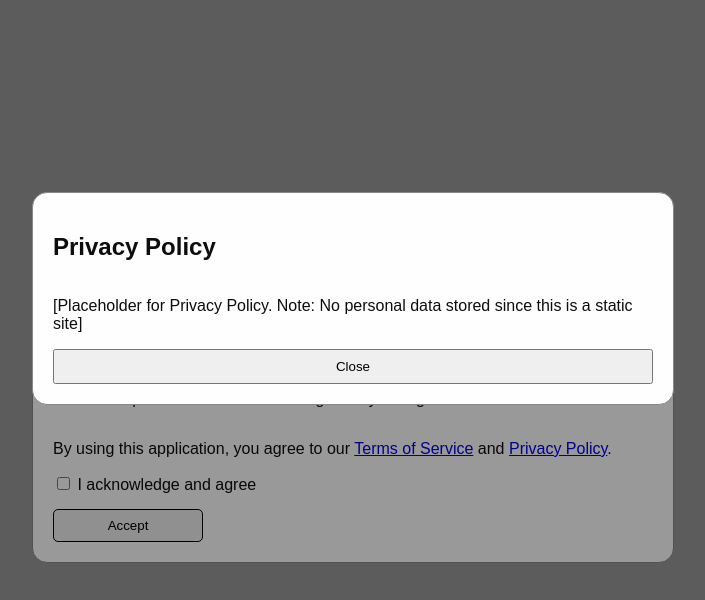
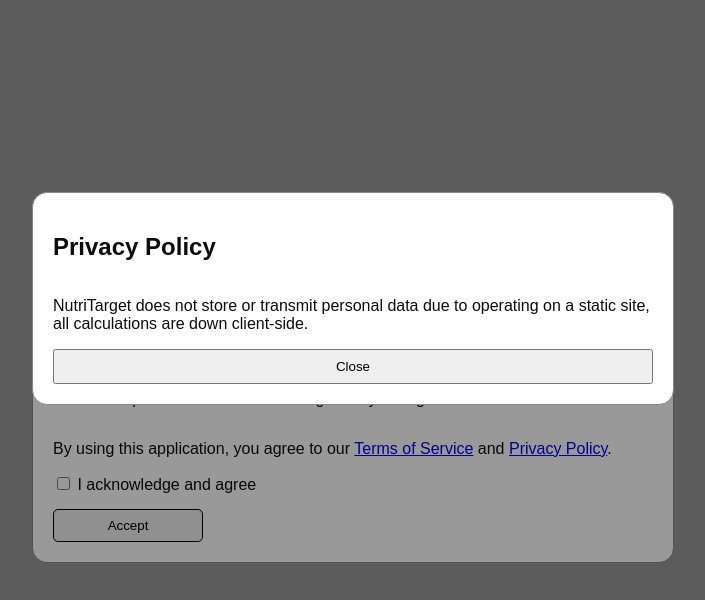
Before and after one commit to jwm025/NutriTarget, a website: page index.html in a window 1280 px wide. Both pictures are taken after a click on the link "Privacy Policy". Shown: the whole page, without its empty margins (287-992 px from the left). Drawn offline with Linux system fonts and the light colour scheme.

Commit message:
Update privacy policy text in index.html

```diff
--- a/index.html
+++ b/index.html
@@ -50,8 +50,7 @@
       <div class="modal-content">
         <h2>Privacy Policy</h2>
         <p>
-          [Placeholder for Privacy Policy. Note: No personal data stored since
-          this is a static site]
+          NutriTarget does not store or transmit personal data due to operating on a static site, all calculations are down client-side.
         </p>
         <button onclick="closeModal('privacyModal')">Close</button>
       </div>
```
